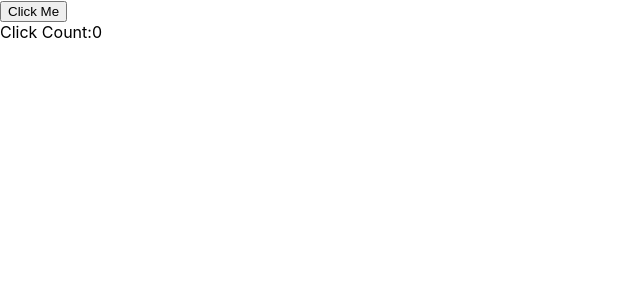
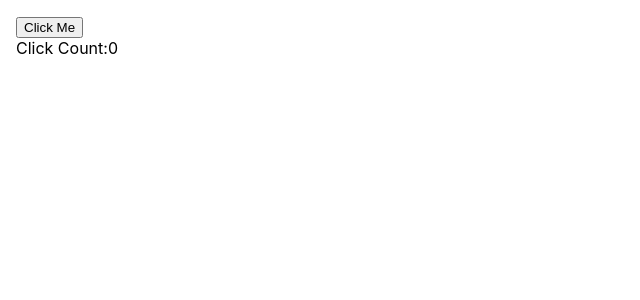
Before and after one commit to shzjj82/react, a React (Create React App) app: page / in a window 1280 px wide. Shown: the top 300 px of the page, without its empty margins (0-640 px from the left). Built offline with nearby package versions, Linux system fonts and the light colour scheme.

Commit message:
1 lesson_1 介绍关于绑定事件 和 设置this.setState({}).

```diff
--- a/src/ClickCounter/ClickCounter.js
+++ b/src/ClickCounter/ClickCounter.js
@@ -11,8 +11,9 @@ export default class ClickCounter extends Component {
     }
 
     render() {
+        const CountStyle = {margin:'16px'}
         return (
-            <div>
+            <div style={CountStyle}>
                 <button onClick={this.onClickButton}>Click Me</button>
                 <div>
                     Click Count:{this.state.count}
```
